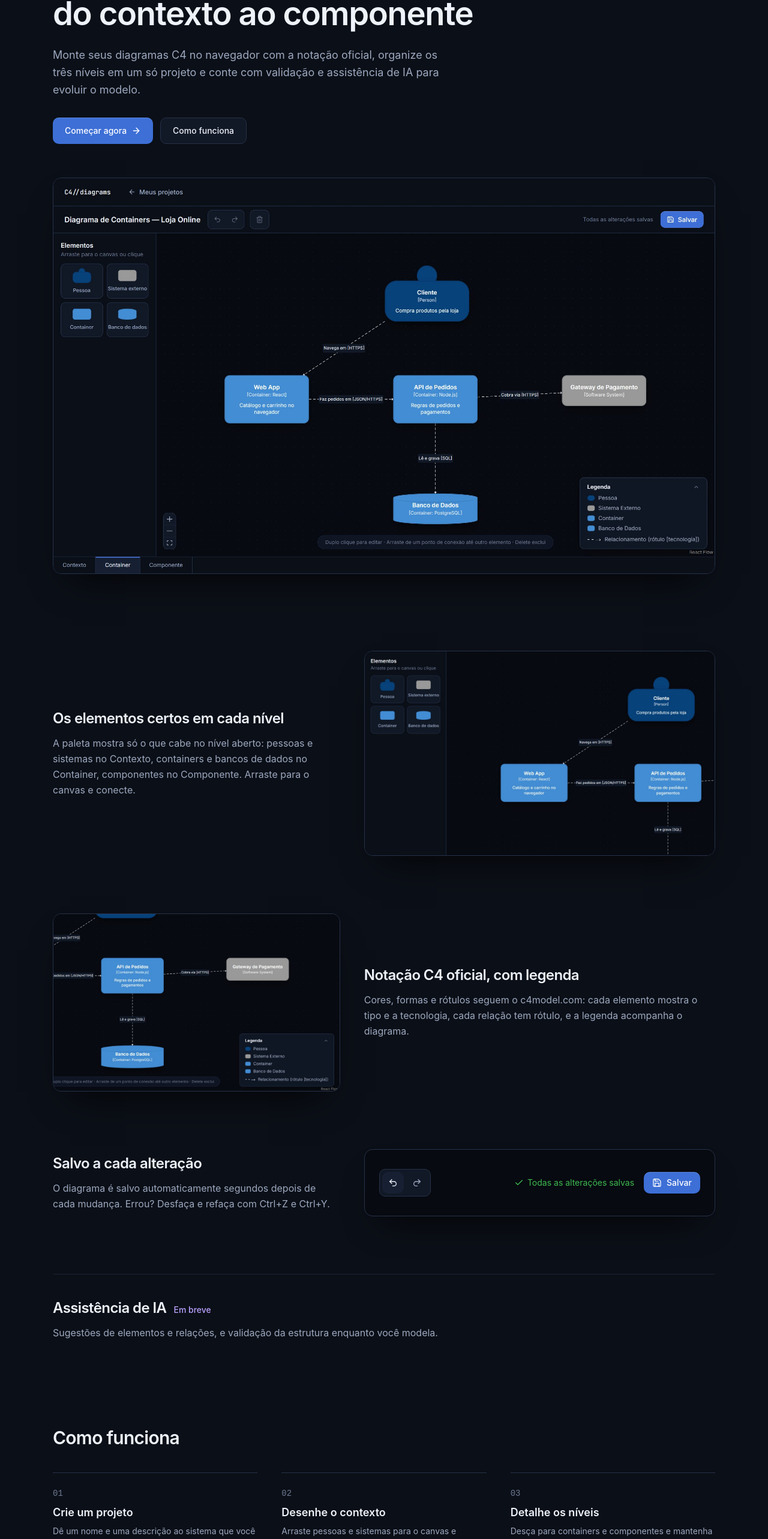
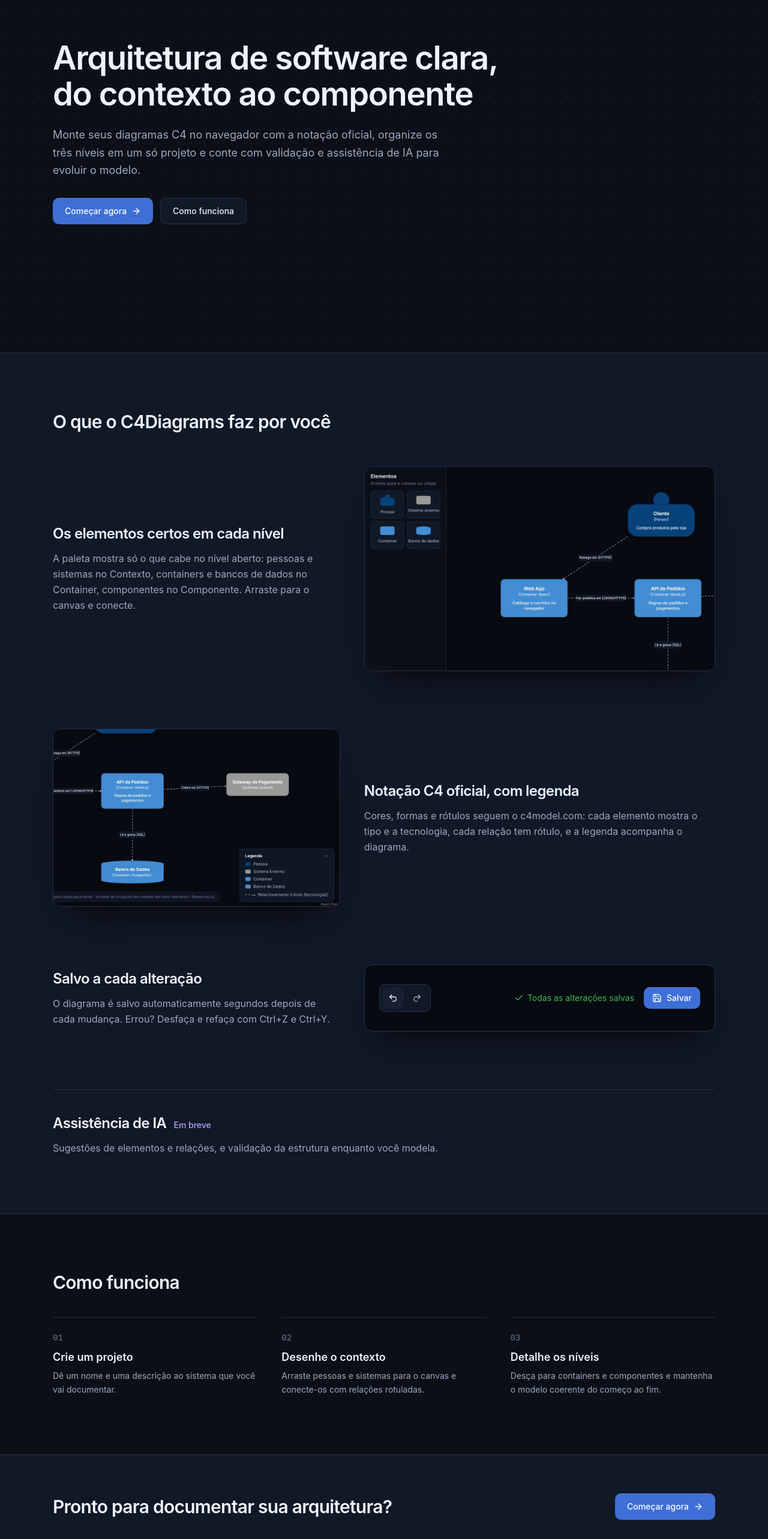
Before and after one commit to JGTamanini/C4Diagrams, a React (Vite) app in the folder frontend/: page / in a window 1280 px wide. Shown: the part 216-2782 px from the top of the page at 60% size. Built offline with nearby package versions, Linux system fonts and the light colour scheme; no server answers.

Commit message:
feat(ui): home sem captura no destaque, secoes em faixas de fundo e navegacao fixa ao rolar

```diff
--- a/frontend/src/pages/Home/Home.jsx
+++ b/frontend/src/pages/Home/Home.jsx
@@ -57,7 +57,7 @@
 }
 
 // Moldura simples de janela para as capturas do produto
-function Screenshot({ image, eager = false, className = '' }) {
+function Screenshot({ image, className = '' }) {
   return (
     <figure className={`overflow-hidden rounded-[var(--radius-card)] border border-line bg-canvas-deep shadow-[0_30px_60px_-30px_rgb(0_0_0/0.9)] ${className}`}>
       <img
@@ -65,7 +65,7 @@
         alt={image.alt}
         width={image.width}
         height={image.height}
-        loading={eager ? 'eager' : 'lazy'}
+        loading="lazy"
         decoding="async"
         className="block h-auto w-full select-none"
         draggable={false}
@@ -110,7 +110,7 @@
   const loggedIn = hasActiveSession();
 
   return (
-    <div className="min-h-screen overflow-x-hidden bg-canvas font-sans">
+    <div className="min-h-screen overflow-x-clip bg-canvas font-sans">
       <header className="sticky top-0 z-20 border-b border-line-subtle bg-canvas/85 backdrop-blur-md">
         <nav aria-label="Principal" className="mx-auto flex max-w-6xl items-center justify-between px-6 py-4">
           <Brand className="" />
@@ -134,7 +134,9 @@
       </header>
 
       <main>
-        <section className="mx-auto max-w-6xl px-6 pt-20 pb-16">
+        {/* Seções em faixas de fundo alternadas, para cada uma ser lida como um bloco */}
+        <section className="relative flex min-h-[calc(100svh-65px)] items-center bg-[radial-gradient(var(--color-line-subtle)_1px,transparent_1px)] bg-size-[22px_22px]">
+          <div className="mx-auto w-full max-w-6xl px-6 py-20">
             <motion.div
               initial={{ opacity: 0, y: 16 }}
               animate={{ opacity: 1, y: 0 }}
@@ -155,30 +157,15 @@
                 </a>
               </div>
             </motion.div>
-
-          <motion.div
-            initial={{ opacity: 0, y: 24 }}
-            animate={{ opacity: 1, y: 0 }}
-            transition={{ duration: 0.7, delay: 0.15, ease: EASE_OUT_SOFT }}
-            className="mt-14"
-          >
-            <Screenshot
-              eager
-              image={{
-                src: '/screens/editor.jpg',
-                alt: 'Editor do C4Diagrams com um diagrama de Containers: cliente, aplicação web, API, banco de dados e gateway de pagamento',
-                width: 2160,
-                height: 1290,
-              }}
-            />
-          </motion.div>
+          </div>
         </section>
 
-        <section aria-labelledby="funcionalidades" className="mx-auto max-w-6xl px-6 py-16">
-          <h2 id="funcionalidades" className="sr-only">
-            Funcionalidades
+        <section aria-labelledby="funcionalidades" className="border-y border-line bg-surface">
+          <div className="mx-auto max-w-6xl px-6 py-24">
+            <h2 id="funcionalidades" className="text-3xl font-semibold tracking-tight text-text-primary">
+              O que o C4Diagrams faz por você
             </h2>
-          <div className="flex flex-col gap-24">
+            <div className="mt-14 flex flex-col gap-24">
               {FEATURES.map((feature, index) => (
                 <Reveal key={feature.title} className="grid items-center gap-10 md:grid-cols-[0.9fr_1.1fr]">
                   <div className={index % 2 === 1 ? 'md:order-2' : ''}>
@@ -189,7 +176,7 @@
                 </Reveal>
               ))}
 
-            <Reveal className="border-t border-line-subtle pt-10">
+              <Reveal className="border-t border-line pt-10">
                 <div className="flex flex-wrap items-baseline gap-3">
                   <h3 className="text-2xl font-semibold tracking-tight text-text-primary">Assistência de IA</h3>
                   <span className="text-sm font-medium text-highlight-text">Em breve</span>
@@ -199,9 +186,11 @@
                 </p>
               </Reveal>
             </div>
+          </div>
         </section>
 
-        <section id="como-funciona" aria-labelledby="como-funciona-titulo" className="mx-auto max-w-6xl scroll-mt-24 px-6 py-20">
+        <section id="como-funciona" aria-labelledby="como-funciona-titulo" className="scroll-mt-16">
+          <div className="mx-auto max-w-6xl px-6 py-24">
             <h2 id="como-funciona-titulo" className="text-3xl font-semibold tracking-tight text-text-primary">
               Como funciona
             </h2>
@@ -214,10 +203,11 @@
                 </li>
               ))}
             </ol>
+          </div>
         </section>
 
-        <section className="mx-auto max-w-6xl px-6 pb-24">
-          <div className="flex flex-col items-start justify-between gap-6 border-t border-line pt-12 md:flex-row md:items-center">
+        <section className="border-y border-line bg-surface">
+          <div className="mx-auto flex max-w-6xl flex-col items-start justify-between gap-6 px-6 py-16 md:flex-row md:items-center">
             <h2 className="text-2xl font-semibold tracking-tight text-text-primary md:text-3xl">
               Pronto para documentar sua arquitetura?
             </h2>
@@ -226,7 +216,7 @@
         </section>
       </main>
 
-      <footer className="border-t border-line-subtle">
+      <footer>
         <div className="mx-auto flex max-w-6xl flex-col items-center justify-between gap-2 px-6 py-6 text-xs text-text-muted sm:flex-row">
           <Brand className="" />
           <span>Projeto de Trabalho de Conclusão de Curso · 2026</span>
```
Also changed, not shown: frontend/public/screens/editor.jpg (deleted), 1 other file (tests, documents, lock files or other folders). Lines whose indentation alone changed are shown as unchanged.
